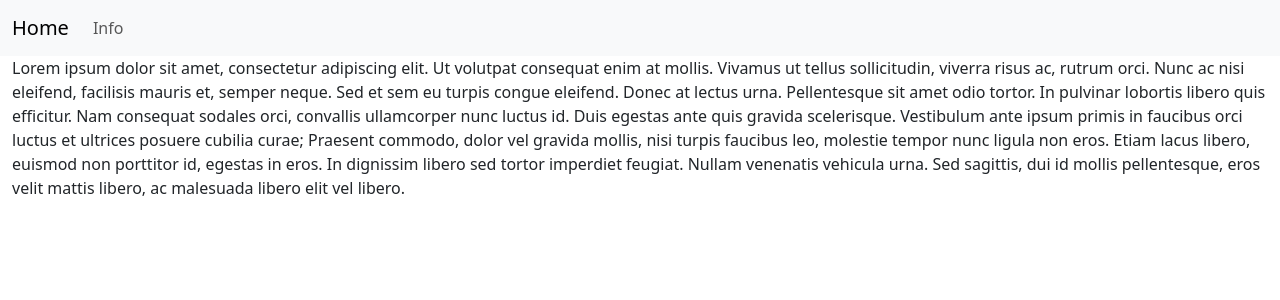
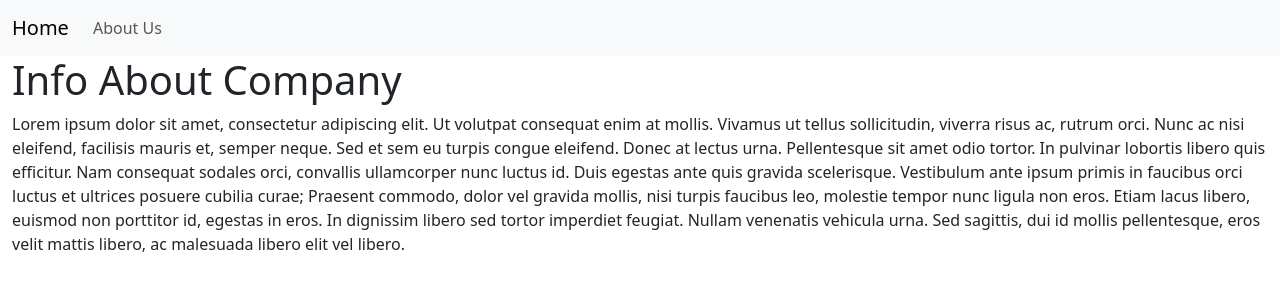
Before and after one commit to Rezuanul-Islam-Fahim/company-blog-flask, a Flask app: page /info in a window 1280 px wide. Shown: the top 300 px of the page. Run offline with Flask 3, Linux system fonts and the light colour scheme.

Commit message:
Update about us page

```diff
--- a/blog/templates/base.html
+++ b/blog/templates/base.html
@@ -21,7 +21,7 @@
             <div class="collapse navbar-collapse" id="navbarNavDropdown">
                 <ul class="navbar-nav">
                     <li class="nav-item">
-                        <a class="nav-link" href="{{ url_for('core.info') }}">Info</a>
+                        <a class="nav-link" href="{{ url_for('core.info') }}">About Us</a>
                     </li>
                     <li class="nav-item">
                         <a class="nav-link" href="#"></a>
--- a/blog/templates/info.html
+++ b/blog/templates/info.html
@@ -2,6 +2,7 @@
 
 {% block content %}
 <div class="container-fluid">
+    <h1>Info About Company</h1>
     <p>Lorem ipsum dolor sit amet, consectetur adipiscing elit. Ut volutpat consequat enim at mollis. Vivamus ut tellus
         sollicitudin, viverra risus ac, rutrum orci. Nunc ac nisi eleifend, facilisis mauris et, semper neque. Sed et
         sem eu turpis congue eleifend. Donec at lectus urna. Pellentesque sit amet odio tortor. In pulvinar lobortis
```
